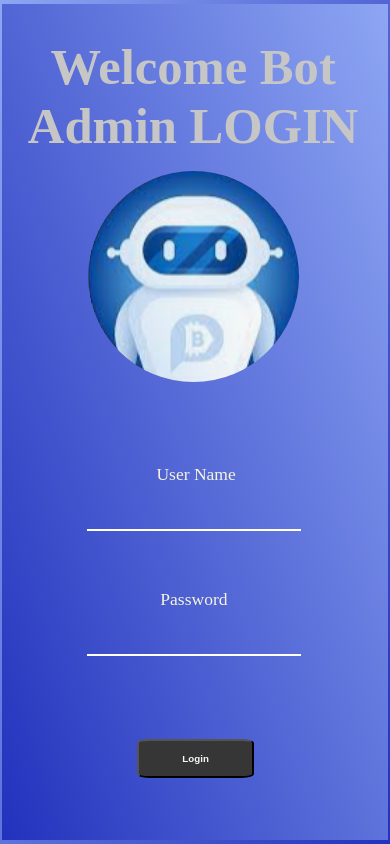
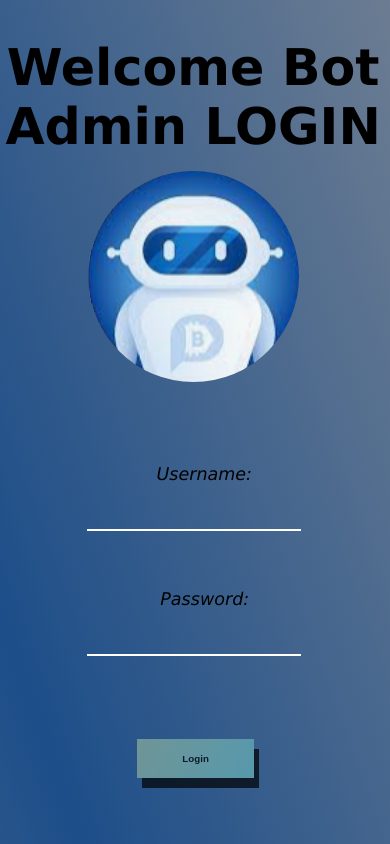
Before and after one commit to HarisMahmutagic/Welcome-Bot-Frontend, a Vue app: page / in a window 390 px wide. Built offline with nearby package versions, Linux system fonts and the light colour scheme.

Commit message:
Addjusted css. Changed background and some animations

```diff
--- a/src/App.vue
+++ b/src/App.vue
@@ -6,13 +6,10 @@
 
 <style>
 #app {
+  font-family: 'Lucida Sans', 'Lucida Sans Regular', 'Lucida Grande',
+    'Lucida Sans Unicode', Geneva, Verdana, sans-serif;
   height: 100%;
   width: 100%;
-  background-image: linear-gradient(
-    -70deg,
-    rgb(34, 50, 189),
-    rgb(142, 166, 243)
-  );
   top: 0;
   left: 0;
   right: 0;
@@ -20,5 +17,63 @@
   margin: auto;
   position: absolute;
   z-index: -2;
+  background: linear-gradient(
+    70deg,
+    #f79256,
+    #fbd1a2,
+    #1d4e89,
+    #fbd1a2,
+    #f79256
+  );
+  -webkit-animation: Gradient 30s ease infinite;
+  -moz-animation: Gradient 30s ease infinite;
+  -o-animation: Gradient 30s ease infinite;
+  animation: Gradient 30s ease infinite;
+  background-size: 1000% 1000%;
+}
+
+@-webkit-keyframes Gradient {
+  0% {
+    background-position: 0% 50%;
+  }
+  50% {
+    background-position: 100% 50%;
+  }
+  100% {
+    background-position: 0% 50%;
+  }
+}
+@-moz-keyframes Gradient {
+  0% {
+    background-position: 0% 50%;
+  }
+  50% {
+    background-position: 100% 50%;
+  }
+  100% {
+    background-position: 0% 50%;
+  }
+}
+@-o-keyframes Gradient {
+  0% {
+    background-position: 0% 50%;
+  }
+  50% {
+    background-position: 100% 50%;
+  }
+  100% {
+    background-position: 0% 50%;
+  }
+}
+@keyframes Gradient {
+  0% {
+    background-position: 0% 50%;
+  }
+  50% {
+    background-position: 100% 50%;
+  }
+  100% {
+    background-position: 0% 50%;
+  }
 }
 </style>
--- a/src/components/LogOutButton.vue
+++ b/src/components/LogOutButton.vue
@@ -1,7 +1,7 @@
 <template>
   <div>
     <div class="button" v-on:click="SwitchToLoginPage">
-      &#x1F3E0; Logout
+      Logout
     </div>
   </div>
 </template>
@@ -28,7 +28,6 @@ export default {
 
 <style scoped>
 .button {
-  border: 0.2vh solid rgb(126, 125, 125);
   margin-top: 3vh;
   margin-left: auto;
   margin-right: auto;
@@ -41,6 +40,8 @@ export default {
   font-size: 3.2vh;
   z-index: 1;
   text-shadow: 3px 3px 3px grey;
+  box-shadow: 5px -5px;
+  opacity: 0.7;
 }
 
 .button:hover {
@@ -50,5 +51,6 @@ export default {
   font-size: 3.2vh;
   z-index: 1;
   text-shadow: 3px 3px 3px grey;
+  opacity: 1;
 }
 </style>
--- a/src/components/MessageButton.vue
+++ b/src/components/MessageButton.vue
@@ -1,7 +1,7 @@
 <template>
   <div>
     <div class="button" v-on:click="SwitchToMessages">
-      &#x2709; Messages
+      Messages
     </div>
   </div>
 </template>
@@ -27,7 +27,6 @@ export default {
 
 <style scoped>
 .button {
-  border: 0.2vh solid rgb(126, 125, 125);
   margin-top: 2vh;
   margin-left: auto;
   margin-right: auto;
@@ -40,6 +39,8 @@ export default {
   font-size: 3.2vh;
   z-index: 1;
   text-shadow: 3px 3px 3px grey;
+  box-shadow: 5px 10px;
+  opacity: 0.7;
 }
 
 .button:hover {
@@ -49,5 +50,6 @@ export default {
   font-size: 3.2vh;
   z-index: 1;
   text-shadow: 3px 3px 3px grey;
+  opacity: 1;
 }
 </style>
--- a/src/components/ScheduleButton.vue
+++ b/src/components/ScheduleButton.vue
@@ -1,7 +1,7 @@
 <template>
   <div>
     <div class="button" v-on:click="SwitchToSchedule">
-      &#x1F4C5; Schedules
+      Schedules
     </div>
   </div>
 </template>
@@ -22,7 +22,6 @@ export default {
 
 <style scoped>
 .button {
-  border: 0.2vh solid rgb(126, 125, 125);
   margin-top: 3vh;
   background-color: white;
   height: 5vh;
@@ -34,6 +33,8 @@ export default {
   text-align: center;
   font-size: 3.2vh;
   text-shadow: 3px 3px 3px grey;
+  box-shadow: 5px 10px;
+  opacity: 0.7;
 }
 
 .button:hover {
@@ -42,5 +43,6 @@ export default {
   font-size: 3.2vh;
   font-weight: bolder;
   text-shadow: 3px 3px 3px grey;
+  opacity: 1;
 }
 </style>
--- a/src/components/TriggerButton.vue
+++ b/src/components/TriggerButton.vue
@@ -1,6 +1,6 @@
 <template>
   <div>
-    <div class="button" v-on:click="SwitchToTrigger">&#x26A1; Triggers</div>
+    <div class="button" v-on:click="SwitchToTrigger">Triggers</div>
   </div>
 </template>
 
@@ -20,7 +20,6 @@ export default {
 
 <style scoped>
 .button {
-  border: 0.2vh solid rgb(126, 125, 125);
   margin-top: 3vh;
   background-color: white;
   height: 5vh;
@@ -32,6 +31,8 @@ export default {
   text-align: center;
   font-size: 3.2vh;
   text-shadow: 3px 3px 3px grey;
+  box-shadow: 5px 10px;
+  opacity: 0.7;
 }
 
 .button:hover {
@@ -40,5 +41,6 @@ export default {
   font-size: 3.2vh;
   font-weight: bolder;
   text-shadow: 3px 3px 3px grey;
+  opacity: 1;
 }
 </style>
--- a/src/tables/ScheduleTable.vue
+++ b/src/tables/ScheduleTable.vue
@@ -285,8 +285,17 @@ export default {
   overflow: auto;
 }
 
-table {
+.table1 {
   margin: 0 auto;
+  overflow: auto;
+  opacity: 0.8;
+}
+
+tr:nth-child(even) {
+  background: lightgray;
+}
+tr:nth-child(odd) {
+  background: white;
 }
 
 tr {
@@ -333,7 +342,6 @@ td {
 }
 .row td {
   font-size: 2.5vh;
-  background-color: white;
   color: black;
   text-align: center;
 }
--- a/src/tables/TriggerTable.vue
+++ b/src/tables/TriggerTable.vue
@@ -224,15 +224,17 @@ export default {
 </script>
 
 <style scoped>
-.table {
-  width: 100%;
-  height: 100%;
-  border-spacing: 0;
+.table1 {
+  margin: 0 auto;
   overflow: auto;
+  opacity: 0.8;
 }
 
-table {
-  margin: 0 auto;
+tr:nth-child(even) {
+  background: lightgray;
+}
+tr:nth-child(odd) {
+  background: white;
 }
 
 tr {
@@ -283,7 +285,6 @@ td {
 }
 .row td {
   font-size: 2.5vh;
-  background-color: white;
   color: black;
   text-align: center;
 }
--- a/src/views/Login.vue
+++ b/src/views/Login.vue
@@ -11,7 +11,7 @@
 
     <!-- Input Form for Username and password -->
     <form id="inputForm">
-      <label for="User" id="user">User Name</label>
+      <label for="User" id="user">Username: </label>
       <div
         id="inputUser"
         v-on:click="openInputForUser"
@@ -24,7 +24,7 @@
         v-if="InputForUser == true"
       />
 
-      <label for="Password" id="pw">Password</label>
+      <label for="Password" id="pw">Password: </label>
       <div
         id="inputPw"
         v-on:click="openInputForPW"
@@ -102,14 +102,9 @@ export default {
 
 <style scoped>
 .Login {
+  text-align: center;
   width: 50vh;
   height: 50vh;
-  background-image: linear-gradient(
-    70deg,
-    rgb(34, 50, 189),
-    rgb(142, 166, 243)
-  );
-  border-radius: 10%;
   top: 0;
   left: 0;
   right: 0;
@@ -121,6 +116,11 @@ export default {
   grid-template-rows: 25% 25% 10% 40%;
   -webkit-animation: bounce-in-fwd 1.1s both;
   animation: bounce-in-fwd 1.1s both;
+  color: black;
+}
+
+.Login > * {
+  color: black;
 }
 
 @keyframes bounce-in-fwd {
@@ -185,7 +185,6 @@ export default {
   font-size: 4vh;
   font-weight: bolder;
   height: 2vh;
-  color: rgb(199, 198, 198);
   text-align: center;
 }
 
@@ -211,6 +210,10 @@ export default {
   grid-column-end: 7;
   grid-row-start: 4;
   grid-row-end: 5;
+}
+
+#inputForm > label {
+  font-style: italic;
 }
 
 #wrongUP {
@@ -243,7 +246,6 @@ export default {
   position: absolute;
   left: 5%;
   top: 66%;
-  color: beige;
   font-size: 2.5vh;
 }
 
@@ -253,7 +255,6 @@ export default {
   left: 30%;
   width: 30vh;
   height: 3vh;
-  color: white;
   background: transparent;
   cursor: pointer;
   border-bottom: 0.3vh solid white;
@@ -266,12 +267,7 @@ export default {
   left: 30%;
   width: 30vh;
   height: 3vh;
-  color: white;
-  background-image: linear-gradient(
-    70deg,
-    rgb(34, 50, 189),
-    rgb(142, 166, 243)
-  );
+  background-color: wheat;
   animation: conditionalOpen 0.4s normal forwards ease-in-out;
 }
 
@@ -288,7 +284,6 @@ export default {
   position: absolute;
   left: 5%;
   top: 76%;
-  color: beige;
   font-size: 2.5vh;
 }
 
@@ -298,7 +293,6 @@ export default {
   top: 75%;
   width: 30vh;
   height: 3vh;
-  color: white;
   background: transparent;
   cursor: pointer;
   border-bottom: 0.3vh solid white;
@@ -311,12 +305,7 @@ export default {
   top: 75%;
   width: 30vh;
   height: 3vh;
-  color: white;
-  background-image: linear-gradient(
-    70deg,
-    rgb(34, 50, 189),
-    rgb(142, 166, 243)
-  );
+  background-color: wheat;
   animation: conditionalOpen 0.4s normal forwards ease-in-out;
 }
 
@@ -330,7 +319,9 @@ export default {
 }
 
 #loginButton {
-  background-color: rgb(54, 54, 54);
+  background: linear-gradient(-70deg, #66b3ba, #8eb19d);
+  box-shadow: 5px 10px;
+  opacity: 0.7;
   position: absolute;
   left: 65%;
   top: 88%;
@@ -338,14 +329,15 @@ export default {
   height: 5vh;
   font-size: 2.5vh;
   font-weight: bold;
-  color: rgb(247, 247, 247);
   cursor: pointer;
-  border-radius: 10%;
+  border: none;
 }
 
 #loginButton:hover {
   cursor: pointer;
-  background-color: rgb(100, 100, 100);
+  background: linear-gradient(-70deg, #8eb19d, #66b3ba);
+  box-shadow: 5px 10px;
+  opacity: 1;
   position: absolute;
   left: 65%;
   top: 88%;
@@ -353,18 +345,12 @@ export default {
   height: 5vh;
   font-size: 2.5vh;
   font-weight: bold;
-  color: rgb(247, 247, 247);
 }
 
 @media screen and (max-width: 600px) and (orientation: portrait) {
   .Login {
     width: 99vw;
     height: 99vh;
-    background-image: linear-gradient(
-      70deg,
-      rgb(34, 50, 189),
-      rgb(142, 166, 243)
-    );
     border-radius: 0%;
     top: 0;
     left: 0;
@@ -388,7 +374,6 @@ export default {
     font-size: 6vh;
     font-weight: bolder;
     height: 3vh;
-    color: rgb(199, 198, 198);
     text-align: center;
   }
 
@@ -423,7 +408,6 @@ export default {
     position: absolute;
     left: 40%;
     top: 55%;
-    color: beige;
     font-size: 4.5vw;
   }
 
@@ -433,7 +417,6 @@ export default {
     left: 22%;
     width: 55vw;
     height: 6vw;
-    color: white;
     background: transparent;
     cursor: pointer;
     border-bottom: 0.3vh solid white;
@@ -445,7 +428,6 @@ export default {
     left: 22%;
     width: 55vw;
     height: 6vw;
-    color: white;
     background-image: linear-gradient(
       70deg,
       rgb(34, 50, 189),
@@ -457,7 +439,6 @@ export default {
     position: absolute;
     left: 41%;
     top: 70%;
-    color: beige;
     font-size: 4.5vw;
   }
 
@@ -467,7 +448,6 @@ export default {
     top: 75%;
     width: 55vw;
     height: 6vw;
-    color: white;
     background: transparent;
     cursor: pointer;
     border-bottom: 0.3vh solid white;
@@ -479,7 +459,6 @@ export default {
     top: 75%;
     width: 55vw;
     height: 6vw;
-    color: white;
     background-image: linear-gradient(
       70deg,
       rgb(34, 50, 189),
@@ -496,7 +475,6 @@ export default {
     height: 10vw;
     font-size: 2.5vw;
     font-weight: bold;
-    color: rgb(247, 247, 247);
     cursor: pointer;
   }
 
@@ -529,11 +507,6 @@ export default {
   .Login {
     width: 100vh;
     height: 99vh;
-    background-image: linear-gradient(
-      70deg,
-      rgb(34, 50, 189),
-      rgb(142, 166, 243)
-    );
     border-radius: 0%;
     top: 0;
     left: 0;
@@ -557,8 +530,8 @@ export default {
     font-size: 6vh;
     font-weight: bolder;
     height: 3vh;
-    color: rgb(199, 198, 198);
     text-align: center;
+    opacity: 0.5;
   }
 
   #pict {
@@ -592,7 +565,6 @@ export default {
     position: absolute;
     left: 5%;
     top: 65%;
-    color: beige;
     font-size: 5vh;
   }
 
@@ -602,7 +574,6 @@ export default {
     left: 30%;
     width: 50vh;
     height: 4vh;
-    color: white;
     background: transparent;
     cursor: pointer;
     border-bottom: 0.3vh solid white;
@@ -614,7 +585,6 @@ export default {
     left: 30%;
     width: 50vh;
     height: 4vh;
-    color: white;
     background-image: linear-gradient(
       70deg,
       rgb(34, 50, 189),
@@ -626,7 +596,6 @@ export default {
     position: absolute;
     left: 5%;
     top: 75%;
-    color: beige;
     font-size: 5vh;
   }
 
@@ -636,7 +605,6 @@ export default {
     top: 75%;
     width: 50vh;
     height: 3vh;
-    color: white;
     background: transparent;
     cursor: pointer;
     border-bottom: 0.3vh solid white;
@@ -648,7 +616,6 @@ export default {
     top: 75%;
     width: 50vh;
     height: 4vh;
-    color: white;
     background-image: linear-gradient(
       70deg,
       rgb(34, 50, 189),
@@ -665,7 +632,6 @@ export default {
     height: 10vh;
     font-size: 3vh;
     font-weight: bold;
-    color: rgb(247, 247, 247);
     cursor: pointer;
   }
 
@@ -678,7 +644,6 @@ export default {
     height: 10vh;
     font-size: 3vh;
     font-weight: bold;
-    color: rgb(247, 247, 247);
     cursor: pointer;
   }
 
```
Also changed, not shown: src/tables/MessageTable.vue (+9 -2 lines), src/views/MessagesView.vue (+6 -10 lines), src/views/SchedulesView.vue (+3 -7 lines), src/views/TriggerView.vue (+3 -7 lines).
